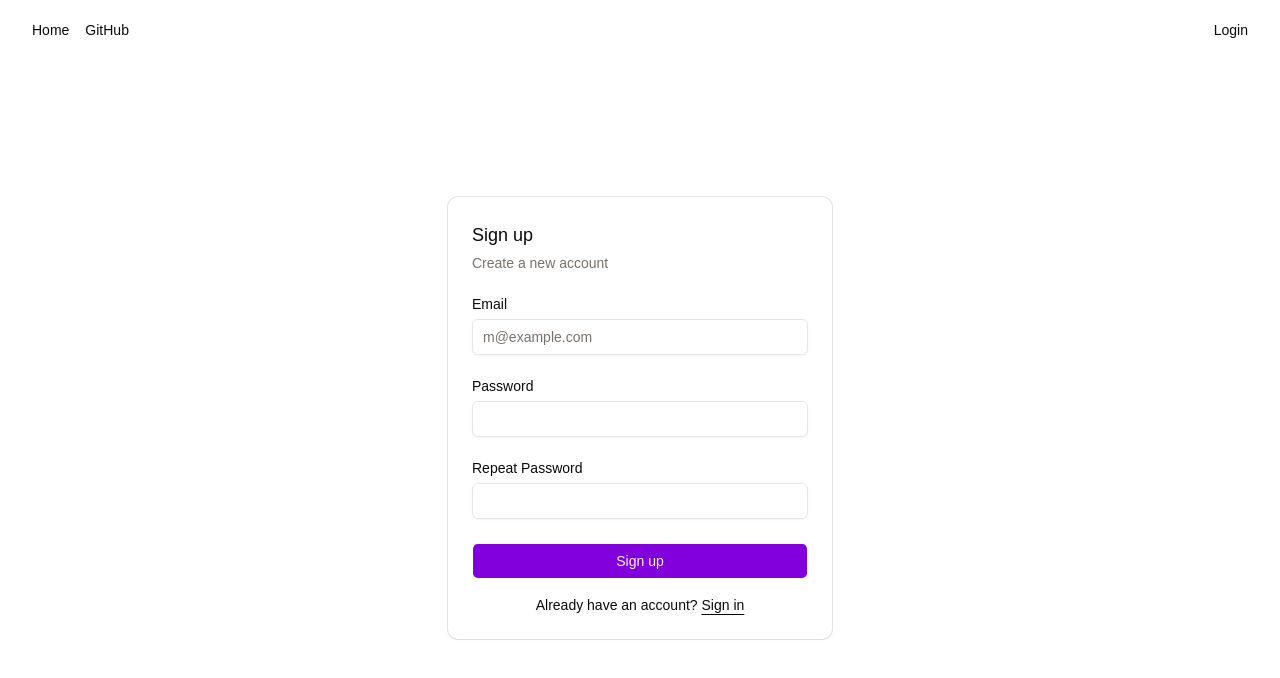
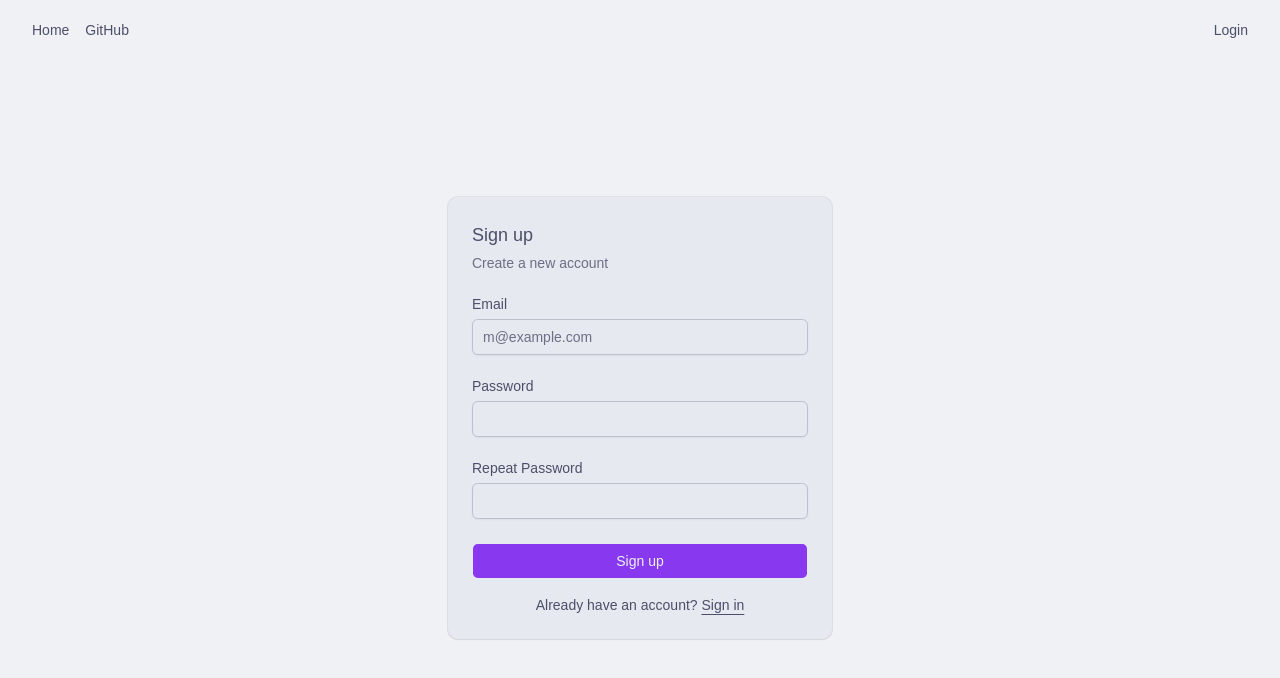
Before and after one commit to yuriongit/vimslides, a React (Vite) app: page /sign-up in a window 1280 px wide. Shown: the top 678 px of the page. Built offline with nearby package versions, Linux system fonts and the light colour scheme.

Commit message:
feat: use Catppuccin Mocha/Latte for palette (#3)

```diff
--- a/src/index.css
+++ b/src/index.css
@@ -48,73 +48,75 @@
   --radius-4xl: calc(var(--radius) * 2.6);
 }
 
+/* Catppuccin Latte */
 :root {
-  --background: oklch(1 0 0);
-  --foreground: oklch(0.147 0.004 49.25);
-  --card: oklch(1 0 0);
-  --card-foreground: oklch(0.147 0.004 49.25);
-  --popover: oklch(1 0 0);
-  --popover-foreground: oklch(0.147 0.004 49.25);
-  --primary: oklch(0.496 0.265 301.924);
-  --primary-foreground: oklch(0.977 0.014 308.299);
-  --secondary: oklch(0.967 0.001 286.375);
-  --secondary-foreground: oklch(0.21 0.006 285.885);
-  --muted: oklch(0.97 0.001 106.424);
-  --muted-foreground: oklch(0.553 0.013 58.071);
-  --accent: oklch(0.97 0.001 106.424);
-  --accent-foreground: oklch(0.216 0.006 56.043);
-  --destructive: oklch(0.577 0.245 27.325);
-  --border: oklch(0.923 0.003 48.717);
-  --input: oklch(0.923 0.003 48.717);
-  --ring: oklch(0.709 0.01 56.259);
-  --chart-1: oklch(0.827 0.119 306.383);
-  --chart-2: oklch(0.627 0.265 303.9);
-  --chart-3: oklch(0.558 0.288 302.321);
-  --chart-4: oklch(0.496 0.265 301.924);
-  --chart-5: oklch(0.438 0.218 303.724);
+  --background: #eff1f5; /* base */
+  --foreground: #4c4f69; /* text */
+  --card: #e6e9ef; /* mantle */
+  --card-foreground: #4c4f69;
+  --popover: #e6e9ef;
+  --popover-foreground: #4c4f69;
+  --primary: #8839ef; /* mauve */
+  --primary-foreground: #eff1f5;
+  --secondary: #ccd0da; /* surface0 */
+  --secondary-foreground: #4c4f69;
+  --muted: #ccd0da;
+  --muted-foreground: #6c6f85; /* subtext0 */
+  --accent: #bcc0cc; /* surface1 */
+  --accent-foreground: #4c4f69;
+  --destructive: #d20f39; /* red */
+  --border: #bcc0cc;
+  --input: #bcc0cc;
+  --ring: #8839ef;
+  --chart-1: #8839ef; /* mauve */
+  --chart-2: #1e66f5; /* blue */
+  --chart-3: #40a02b; /* green */
+  --chart-4: #fe640b; /* peach */
+  --chart-5: #ea76cb; /* pink */
   --radius: 0.45rem;
-  --sidebar: oklch(0.985 0.001 106.423);
-  --sidebar-foreground: oklch(0.147 0.004 49.25);
-  --sidebar-primary: oklch(0.558 0.288 302.321);
-  --sidebar-primary-foreground: oklch(0.977 0.014 308.299);
-  --sidebar-accent: oklch(0.97 0.001 106.424);
-  --sidebar-accent-foreground: oklch(0.216 0.006 56.043);
-  --sidebar-border: oklch(0.923 0.003 48.717);
-  --sidebar-ring: oklch(0.709 0.01 56.259);
+  --sidebar: #e6e9ef; /* mantle */
+  --sidebar-foreground: #4c4f69;
+  --sidebar-primary: #8839ef;
+  --sidebar-primary-foreground: #eff1f5;
+  --sidebar-accent: #ccd0da;
+  --sidebar-accent-foreground: #4c4f69;
+  --sidebar-border: #bcc0cc;
+  --sidebar-ring: #8839ef;
 }
 
+/* Catppuccin Mocha */
 .dark {
-  --background: oklch(0.147 0.004 49.25);
-  --foreground: oklch(0.985 0.001 106.423);
-  --card: oklch(0.216 0.006 56.043);
-  --card-foreground: oklch(0.985 0.001 106.423);
-  --popover: oklch(0.216 0.006 56.043);
-  --popover-foreground: oklch(0.985 0.001 106.423);
-  --primary: oklch(0.438 0.218 303.724);
-  --primary-foreground: oklch(0.977 0.014 308.299);
-  --secondary: oklch(0.274 0.006 286.033);
-  --secondary-foreground: oklch(0.985 0 0);
-  --muted: oklch(0.268 0.007 34.298);
-  --muted-foreground: oklch(0.709 0.01 56.259);
-  --accent: oklch(0.268 0.007 34.298);
-  --accent-foreground: oklch(0.985 0.001 106.423);
-  --destructive: oklch(0.704 0.191 22.216);
-  --border: oklch(1 0 0 / 10%);
-  --input: oklch(1 0 0 / 15%);
-  --ring: oklch(0.553 0.013 58.071);
-  --chart-1: oklch(0.827 0.119 306.383);
-  --chart-2: oklch(0.627 0.265 303.9);
-  --chart-3: oklch(0.558 0.288 302.321);
-  --chart-4: oklch(0.496 0.265 301.924);
-  --chart-5: oklch(0.438 0.218 303.724);
-  --sidebar: oklch(0.216 0.006 56.043);
-  --sidebar-foreground: oklch(0.985 0.001 106.423);
-  --sidebar-primary: oklch(0.627 0.265 303.9);
-  --sidebar-primary-foreground: oklch(0.977 0.014 308.299);
-  --sidebar-accent: oklch(0.268 0.007 34.298);
-  --sidebar-accent-foreground: oklch(0.985 0.001 106.423);
-  --sidebar-border: oklch(1 0 0 / 10%);
-  --sidebar-ring: oklch(0.553 0.013 58.071);
+  --background: #1e1e2e; /* base */
+  --foreground: #cdd6f4; /* text */
+  --card: #181825; /* mantle */
+  --card-foreground: #cdd6f4;
+  --popover: #181825;
+  --popover-foreground: #cdd6f4;
+  --primary: #cba6f7; /* mauve */
+  --primary-foreground: #11111b; /* crust */
+  --secondary: #313244; /* surface0 */
+  --secondary-foreground: #cdd6f4;
+  --muted: #313244;
+  --muted-foreground: #a6adc8; /* subtext0 */
+  --accent: #45475a; /* surface1 */
+  --accent-foreground: #cdd6f4;
+  --destructive: #f38ba8; /* red */
+  --border: #45475a;
+  --input: #45475a;
+  --ring: #cba6f7;
+  --chart-1: #cba6f7; /* mauve */
+  --chart-2: #89b4fa; /* blue */
+  --chart-3: #a6e3a1; /* green */
+  --chart-4: #fab387; /* peach */
+  --chart-5: #f5c2e7; /* pink */
+  --sidebar: #181825;
+  --sidebar-foreground: #cdd6f4;
+  --sidebar-primary: #cba6f7;
+  --sidebar-primary-foreground: #11111b;
+  --sidebar-accent: #313244;
+  --sidebar-accent-foreground: #cdd6f4;
+  --sidebar-border: #45475a;
+  --sidebar-ring: #cba6f7;
 }
 
 @layer base {
```
